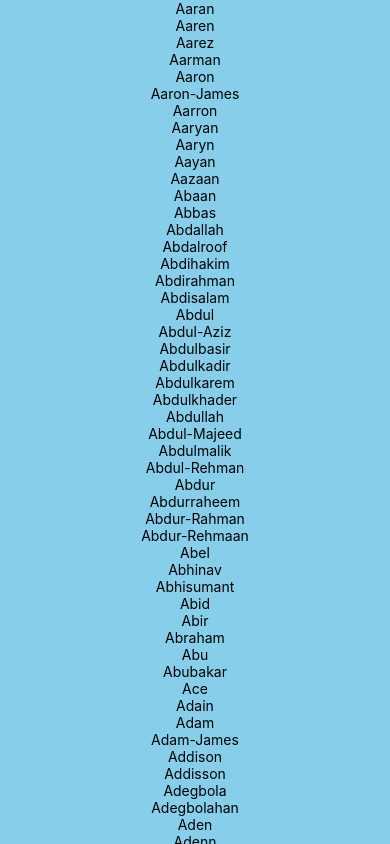
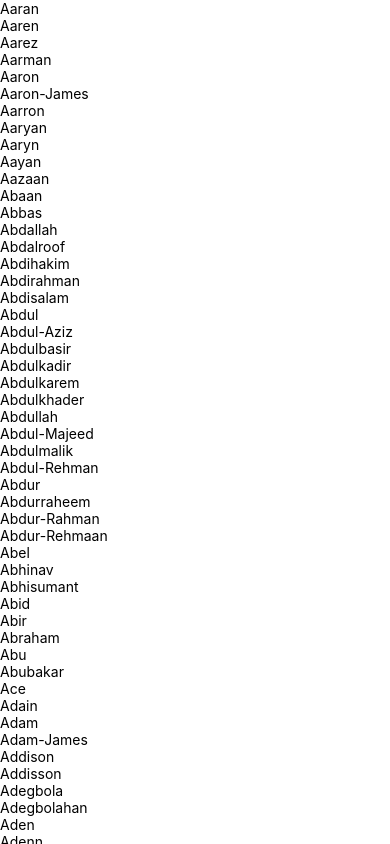
Before and after one commit to zzcloud88zz/pcmob3-project0, a React Native app: screen / in a window 390 px wide. Built offline with nearby package versions, Linux system fonts and the light colour scheme.

Commit message:
Created FlatList, slide 69

```diff
--- a/App.js
+++ b/App.js
@@ -1,5 +1,5 @@
 import React from "react";
-import { StyleSheet, Text, ScrollView } from "react-native";
+import { StyleSheet, Text, FlatList } from "react-native";
 
 const names = [
   "Aaran",
@@ -2749,16 +2749,11 @@ const namesAsObjects = names.map((item) => {
 });
 
 export default function App() {
-console.log(names[0]);
-console.log(namesAsObjects[0]);
+  function renderName({ item }) {
+  return <Text>{item.name}</Text>;
+}
 
-  return (
-    <ScrollView contentContainerStyle={styles.container}>
-      {names.map((name) => (
-        <Text>{name}</Text>
-      ))}
-    </ScrollView>
-  );
+  return <FlatList data={namesAsObjects} renderItem={renderName} />;
 }
 
 const styles = StyleSheet.create({
```
